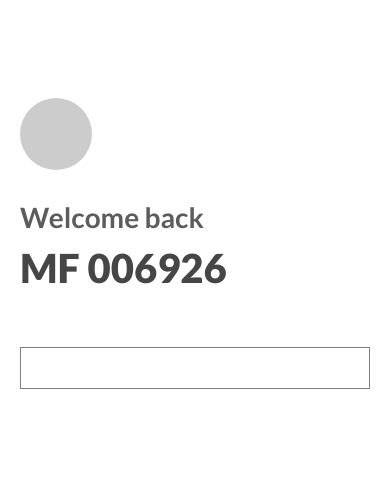
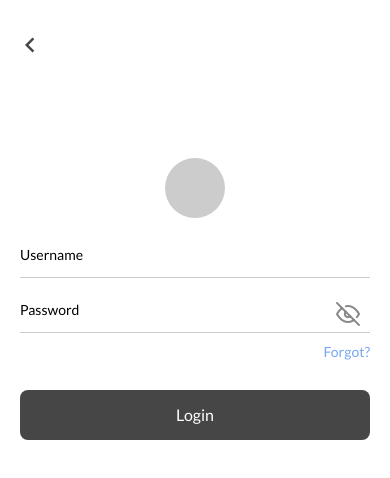
Before and after one commit to itsmenoahpoli/tcl-hybrid-app, a React Native app: screen /LOGIN_SCREEN in a window 390 px wide. Shown: the top 478 px of the page. Built offline with nearby package versions, Linux system fonts and the light colour scheme.

Commit message:
auth pages

```diff
--- a/package.json
+++ b/package.json
@@ -10,6 +10,7 @@
   },
   "dependencies": {
     "@expo/vector-icons": "^13.0.0",
+    "@react-native-async-storage/async-storage": "1.17.11",
     "@react-navigation/native": "^6.1.6",
     "@react-navigation/native-stack": "^6.9.12",
     "@types/react": "~18.0.27",
--- /dev/null
+++ b/src/components/auth/LoginForm.tsx
@@ -0,0 +1,98 @@
+import React from "react";
+import { View, Text, TextInput, Pressable, StyleSheet } from "react-native";
+import { Feather } from "@expo/vector-icons";
+
+type Props = {
+  formType: "" | "fresh-login" | "remembered-login";
+};
+
+export const LoginForm: React.FC<Props> = (props) => {
+  const [passwordVisible, setPasswordVisible] = React.useState<boolean>(false);
+
+  const togglePasswordVisibility = (): void => {
+    setPasswordVisible((prevState) => !prevState);
+  };
+
+  return (
+    <View style={styles.formContainer}>
+      {props.formType === "fresh-login" ? (
+        <View style={styles.inputContainer}>
+          <TextInput style={styles.inputBox} placeholder="Username" />
+        </View>
+      ) : null}
+      <View style={styles.inputContainer}>
+        <TextInput
+          secureTextEntry={!passwordVisible}
+          style={styles.inputBox}
+          placeholder="Password"
+        />
+        <Pressable
+          style={styles.togglePasswordVisibilityButton}
+          onPress={togglePasswordVisibility}
+        >
+          <Text style={styles.togglePasswordVisibilityButtonLabel}>
+            <Feather
+              name={passwordVisible ? "eye" : "eye-off"}
+              size={24}
+              color="#898989"
+            />
+          </Text>
+        </Pressable>
+        <Pressable style={styles.forgotPasswordButton}>
+          <Text style={styles.forgotPasswordButtonLabel}>Forgot?</Text>
+        </Pressable>
+      </View>
+      <View style={styles.inputContainer}>
+        <Pressable style={styles.loginButton}>
+          <Text style={styles.loginButtonLabel}>Login</Text>
+        </Pressable>
+      </View>
+    </View>
+  );
+};
+
+const styles = StyleSheet.create({
+  formContainer: {
+    paddingVertical: 15,
+  },
+  inputContainer: {
+    width: "100%",
+    position: "relative",
+    marginBottom: 10,
+  },
+  inputBox: {
+    fontFamily: "Lato-Regular",
+    width: "100%",
+    height: 45,
+    borderBottomWidth: 1,
+    borderBottomColor: "#ccc",
+  },
+  togglePasswordVisibilityButton: {
+    position: "absolute",
+    right: 10,
+    top: 13,
+  },
+  togglePasswordVisibilityButtonLabel: {},
+  forgotPasswordButton: {
+    marginTop: 10,
+    alignItems: "flex-end",
+  },
+  forgotPasswordButtonLabel: {
+    color: "#77a6f2",
+    fontFamily: "Lato-Regular",
+  },
+  loginButton: {
+    backgroundColor: "#464646",
+    width: "100%",
+    height: 50,
+    borderRadius: 8,
+    marginTop: 20,
+    justifyContent: "center",
+    alignItems: "center",
+  },
+  loginButtonLabel: {
+    fontSize: 16,
+    fontFamily: "Lato-Regular",
+    color: "#fff",
+  },
+});
--- /dev/null
+++ b/src/components/auth/index.ts
@@ -0,0 +1 @@
+export { LoginForm } from "components/auth/LoginForm";
--- a/src/components/index.ts
+++ b/src/components/index.ts
@@ -2,3 +2,8 @@
  * Layouts
  */
 export { BaseLayout } from "components/layouts/BaseLayout";
+
+/**
+ * Auth Components
+ */
+export * from "components/auth";
--- a/src/components/layouts/BaseLayout.tsx
+++ b/src/components/layouts/BaseLayout.tsx
@@ -1,18 +1,40 @@
 import React from "react";
-import { View, StyleSheet } from "react-native";
+import { useNavigation } from "@react-navigation/native";
+import { View, Pressable, StyleSheet } from "react-native";
 import { SafeAreaView } from "react-native-safe-area-context";
 import { StatusBar } from "expo-status-bar";
+import { MaterialIcons } from "@expo/vector-icons";
 
 interface Props {
   children: React.ReactNode;
+  hasBackButton?: boolean;
 }
 
 export const BaseLayout = (props: Props) => {
+  const navigation = useNavigation();
+
+  const handleGoBack = (): void => {
+    navigation.goBack();
+  };
+
   return (
     <React.Fragment>
       <SafeAreaView style={styles.container}>
         <StatusBar style="auto" />
-        <View style={styles.container}>{props.children}</View>
+        <View style={styles.container}>
+          {props.hasBackButton ? (
+            <View style={styles.backContainer}>
+              <Pressable onPress={handleGoBack}>
+                <MaterialIcons
+                  name="keyboard-arrow-left"
+                  size={30}
+                  color="#464646"
+                />
+              </Pressable>
+            </View>
+          ) : null}
+          {props.children}
+        </View>
       </SafeAreaView>
     </React.Fragment>
   );
@@ -23,4 +45,8 @@ const styles = StyleSheet.create({
     flex: 1,
     backgroundColor: "white",
   },
+  backContainer: {
+    paddingTop: 30,
+    paddingHorizontal: 15,
+  },
 });
--- /dev/null
+++ b/src/libs/async-storage.lib.ts
@@ -0,0 +1,34 @@
+import AsyncStorage from "@react-native-async-storage/async-storage";
+
+export const getItemKeys = async () => {
+  return await AsyncStorage.getAllKeys();
+};
+
+export const storeItem = async (itemKey: string, data: any): Promise<any> => {
+  try {
+    await AsyncStorage.setItem("@" + itemKey, JSON.stringify({ data }));
+  } catch (error) {
+    console.log("Async-storage-error: Store item");
+  }
+};
+
+export const getItem = async (itemKey: string): Promise<any> => {
+  try {
+    // await AsyncStorage.setItem(
+    //   "@username",
+    //   JSON.stringify({ username: "MF 006926" })
+    // );
+    const data: any = await AsyncStorage.getItem("@" + itemKey);
+    return data ? JSON.parse(data) : null;
+  } catch (error) {
+    console.log("Async-storage-error: Get item");
+  }
+};
+
+export const deleteItem = async (itemKey: string): Promise<any> => {
+  try {
+    //
+  } catch (error) {
+    console.log("Async-storage-error: Delete item");
+  }
+};
--- a/src/screens/app/auth/LoginScreen.tsx
+++ b/src/screens/app/auth/LoginScreen.tsx
@@ -1,22 +1,66 @@
 import React from "react";
-import { View, Text, TextInput, Pressable, StyleSheet } from "react-native";
+import { View, Text, StyleSheet } from "react-native";
 import { NativeStackScreenProps } from "@react-navigation/native-stack";
 
-import { BaseLayout } from "components";
+import { BaseLayout, LoginForm } from "components";
 import { StackParamsList } from "types/navigation";
+import * as storage from "libs/async-storage.lib";
 
 type Props = NativeStackScreenProps<StackParamsList, "LOGIN_SCREEN">;
+type FormTypes = "" | "fresh-login" | "remembered-login";
+type FormState = {
+  username: string;
+  password: string;
+};
 
 export const LoginScreen: React.FC<Props> = (props) => {
+  const [formType, setFormType] = React.useState<FormTypes>("");
+  const [form, setForm] = React.useState<FormState>({
+    username: "",
+    password: "",
+  });
+
+  const handleSignIn = async () => {
+    //
+  };
+
+  const getSavedAccount = async (): Promise<void> => {
+    await storage.getItem("username").then((r: any) => {
+      if (r !== null && r.hasOwnProperty("username")) {
+        setFormType("remembered-login");
+        setForm({ ...form, username: r.username });
+
+        return;
+      }
+
+      setFormType("fresh-login");
+    });
+  };
+
+  React.useEffect(() => {
+    getSavedAccount();
+  }, []);
+
   return (
-    <BaseLayout>
+    <BaseLayout hasBackButton>
       <View style={styles.container}>
         <View style={styles.mainContent}>
-          <View style={styles.logo} />
-          <Text style={styles.welcomeText}>Welcome back</Text>
-          <Text style={styles.titleText}>MF 006926</Text>
+          <View
+            style={
+              formType === "remembered-login"
+                ? styles.logo
+                : styles.miniCenteredLogo
+            }
+          />
 
-          <View style={styles.formContainer}></View>
+          {formType === "remembered-login" ? (
+            <>
+              <Text style={styles.welcomeText}>Welcome</Text>
+              <Text style={styles.titleText}>MF 006926</Text>
+            </>
+          ) : null}
+
+          <LoginForm formType={formType} />
         </View>
       </View>
     </BaseLayout>
@@ -39,6 +83,13 @@ const styles = StyleSheet.create({
     backgroundColor: "#ccc",
     marginBottom: 30,
   },
+  miniCenteredLogo: {
+    width: 60,
+    height: 60,
+    borderRadius: 30,
+    backgroundColor: "#ccc",
+    alignSelf: "center",
+  },
   welcomeText: {
     color: "#5c5c5c",
     fontSize: 28,
@@ -49,12 +100,5 @@ const styles = StyleSheet.create({
     fontSize: 40,
     fontFamily: "Lato-Black",
     marginTop: 10,
-    marginBottom: 30,
-  },
-  formContainer: {
-    marginTop: 25,
-    borderWidth: 1,
-    borderColor: "gray",
-    paddingVertical: 20,
   },
 });
--- /dev/null
+++ b/src/services/auth.service.ts
@@ -0,0 +1,3 @@
+export default class AuthService {
+  //
+}
```
Also changed, not shown: src/libs/index.ts (added), src/services/investments.service.ts (added), 1 other file (tests, documents, lock files or other folders).
